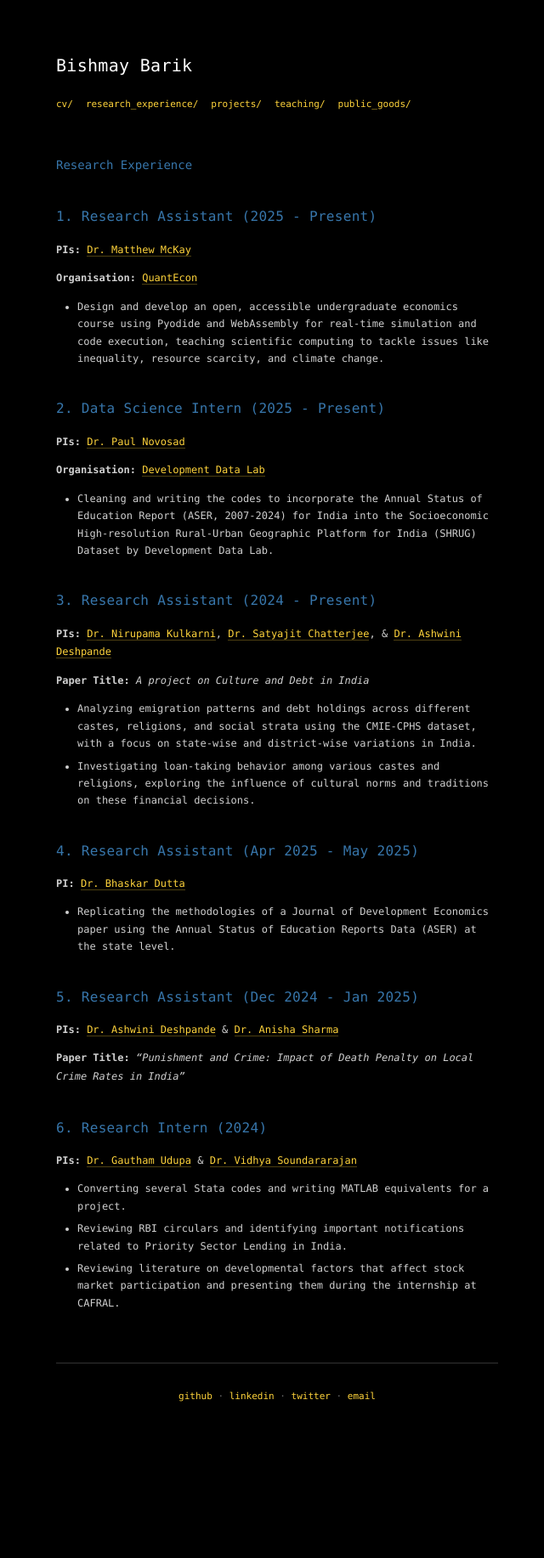
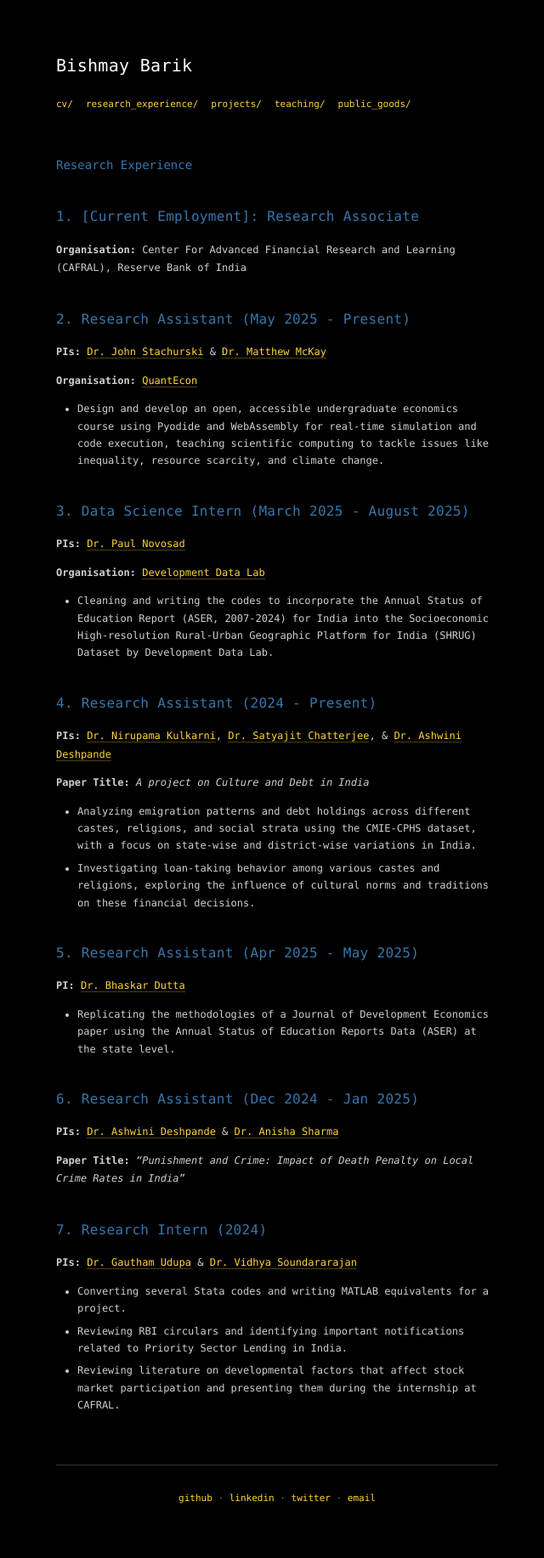
Before and after one commit to bishmaybarik/bishmaybarik.github.io, a Jekyll site: the page built from links/research_experience.md, in a window 1280 px wide. Shown: the whole page at 85% size, without its empty margins (314-954 px from the left). Built offline with Jekyll 4.4.1, drawn with Linux system fonts in a browser that asks for light colours; before the commit the page ends 1714 px from its top, so only the background shows below that.

Commit message:
update research experience list

```diff
--- a/links/research_experience.md
+++ b/links/research_experience.md
@@ -4,21 +4,24 @@ title: Research Experience
 ---
 ## Research Experience
 
-# 1. Research Assistant (2025 - Present)
-**PIs:** [Dr. Matthew McKay](https://quantecon.org/team/)
+# 1. [Current Employment]: Research Associate
+**Organisation:** Center For Advanced Financial Research and Learning (CAFRAL), Reserve Bank of India
+
+# 2. Research Assistant (May 2025 - Present)
+**PIs:** [Dr. John Stachurski](https://johnstachurski.net) & [Dr. Matthew McKay](https://quantecon.org/team/)
 
 **Organisation:** [QuantEcon](https://quantecon.org/)
 
 - Design and develop an open, accessible undergraduate economics course using Pyodide and WebAssembly for real-time simulation and code execution, teaching scientific computing to tackle issues like inequality, resource scarcity, and climate change.
 
-# 2. Data Science Intern (2025 - Present)
+# 3. Data Science Intern (March 2025 - August 2025)
 **PIs:** [Dr. Paul Novosad](https://paulnovosad.com/)
 
 **Organisation:** [Development Data Lab](https://www.devdatalab.org/)
 
 - Cleaning and writing the codes to incorporate the Annual Status of Education Report (ASER, 2007-2024) for India into the Socioeconomic High-resolution Rural-Urban Geographic Platform for India (SHRUG) Dataset by Development Data Lab.
 
-# 3. Research Assistant (2024 - Present)
+# 4. Research Assistant (2024 - Present)
 **PIs:** [Dr. Nirupama Kulkarni](https://www.nirupamakulkarni.com), [Dr. Satyajit Chatterjee](https://sites.google.com/site/chatterjeesatyajit/home), & [Dr. Ashwini Deshpande](https://www.ashoka.edu.in/profile/ashwini-deshpande/)
 
 **Paper Title:** *A project on Culture and Debt in India*
@@ -26,17 +29,17 @@ title: Research Experience
 - Analyzing emigration patterns and debt holdings across different castes, religions, and social strata using the CMIE-CPHS dataset, with a focus on state-wise and district-wise variations in India.
 - Investigating loan-taking behavior among various castes and religions, exploring the influence of cultural norms and traditions on these financial decisions.
 
-# 4. Research Assistant (Apr 2025 - May 2025)
+# 5. Research Assistant (Apr 2025 - May 2025)
 **PI:** [Dr. Bhaskar Dutta](https://warwick.ac.uk/fac/soc/economics/staff/bdutta/)
 
 - Replicating the methodologies of a Journal of Development Economics paper using the Annual Status of Education Reports Data (ASER) at the state level.
 
-# 5. Research Assistant (Dec 2024 - Jan 2025)
+# 6. Research Assistant (Dec 2024 - Jan 2025)
 **PIs:** [Dr. Ashwini Deshpande](https://www.ashoka.edu.in/profile/ashwini-deshpande/) & [Dr. Anisha Sharma](https://sites.google.com/view/anishasharma/)
 
 **Paper Title:** *"Punishment and Crime: Impact of Death Penalty on Local Crime Rates in India"*
 
-# 6. Research Intern (2024)
+# 7. Research Intern (2024)
 **PIs:** [Dr. Gautham Udupa](https://sites.google.com/view/gauthamudupa/home/) & [Dr. Vidhya Soundararajan](https://www.vidhyasrajan.com)
 
 - Converting several Stata codes and writing MATLAB equivalents for a project.
```
Also changed, not shown: 1 other file.
